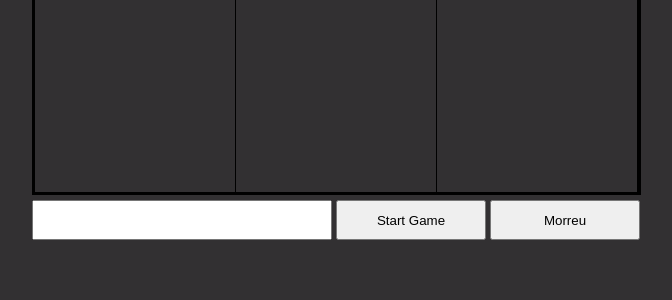
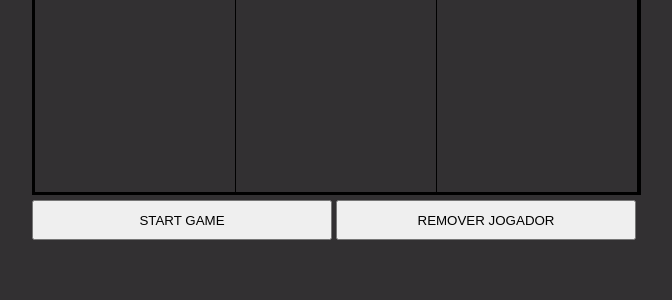
Before and after one commit to luisgustavohuttl/scout-avancado, a PHP site: page / in a window 1280 px wide. Shown: the part 429-729 px from the top of the page, without its empty margins (228-900 px from the left). Run offline with PHP 8.4, Linux system fonts and the light colour scheme; some libraries are stand-ins or nearby versions.

Commit message:
Add files via upload

```diff
--- a/estilo.css
+++ b/estilo.css
@@ -49,10 +49,5 @@ text-align:left; /* "remédio" para o hack do IE */
 .botao{
     margin-top: 5px;
     height:40px;
-    width:150px;
-}
-
-.texto{
-    height:40px;
     width:300px;
 }
--- a/index.html
+++ b/index.html
@@ -25,9 +25,8 @@
                 </div>
             </div>
             <div class = "bot">
-                <input class="texto" type="text" id="txt_name"  />
-                <button class="botao" id="start">Start Game</button>
-                <button class="botao" id="morreu">Morreu</button>
+                <button class="botao" id="start">START GAME</button>
+                <button class="botao" id="morreu">REMOVER JOGADOR</button>
             </div>
             <div class="historico" id="historico"></div>
         </div>
@@ -42,15 +41,15 @@ var contem = -1;
 
 $(".casa").click(function(event){
     if (ingame == 0){
-        if ($(this).text()=="") {
-            value = $("#txt_name").val();
+        value = prompt("Digite sua idade:");
+        if (value != null && value != ""){
             var status = $(this).attr('id');
             var id = status.slice(-1);
             var hist = parseInt(id);
             hist = hist + 1;
             $( this ).text(hist + ": " + value );
         }
-        if  ($("#txt_name").val()=="del") {
+        if  (value=="del") {
             $(this).text("");
         }
     }
```
